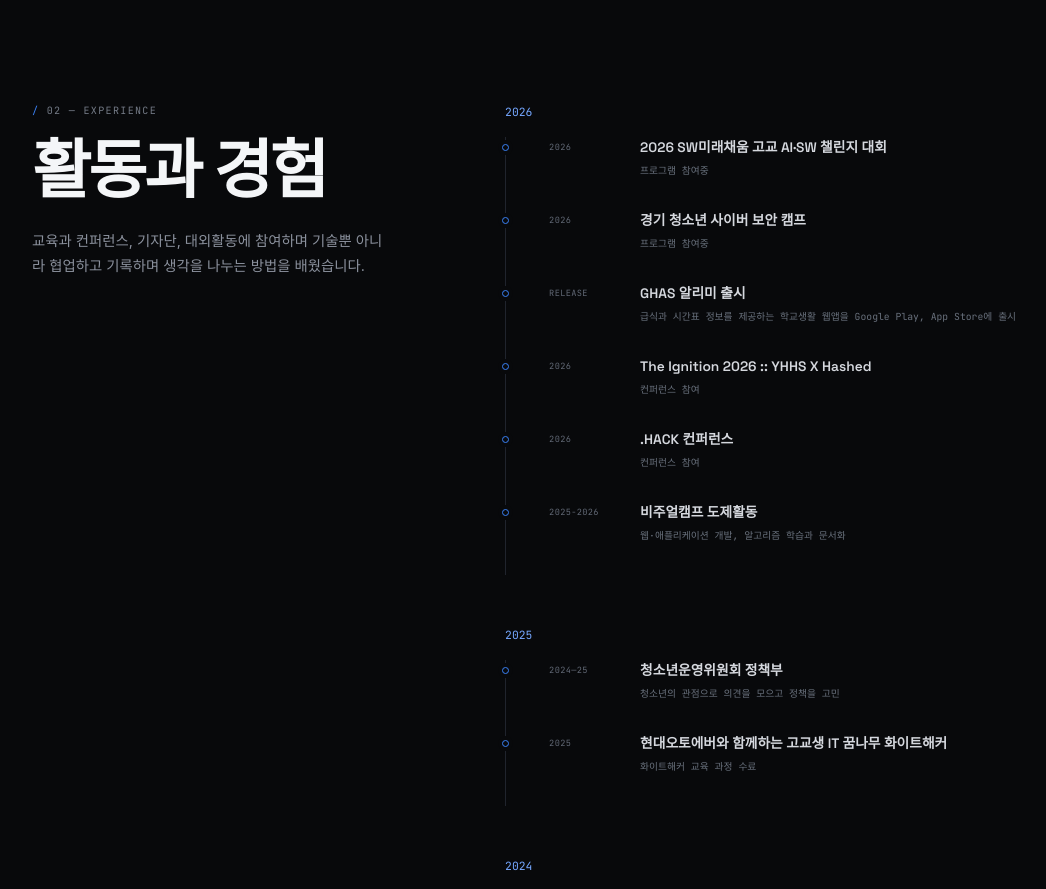
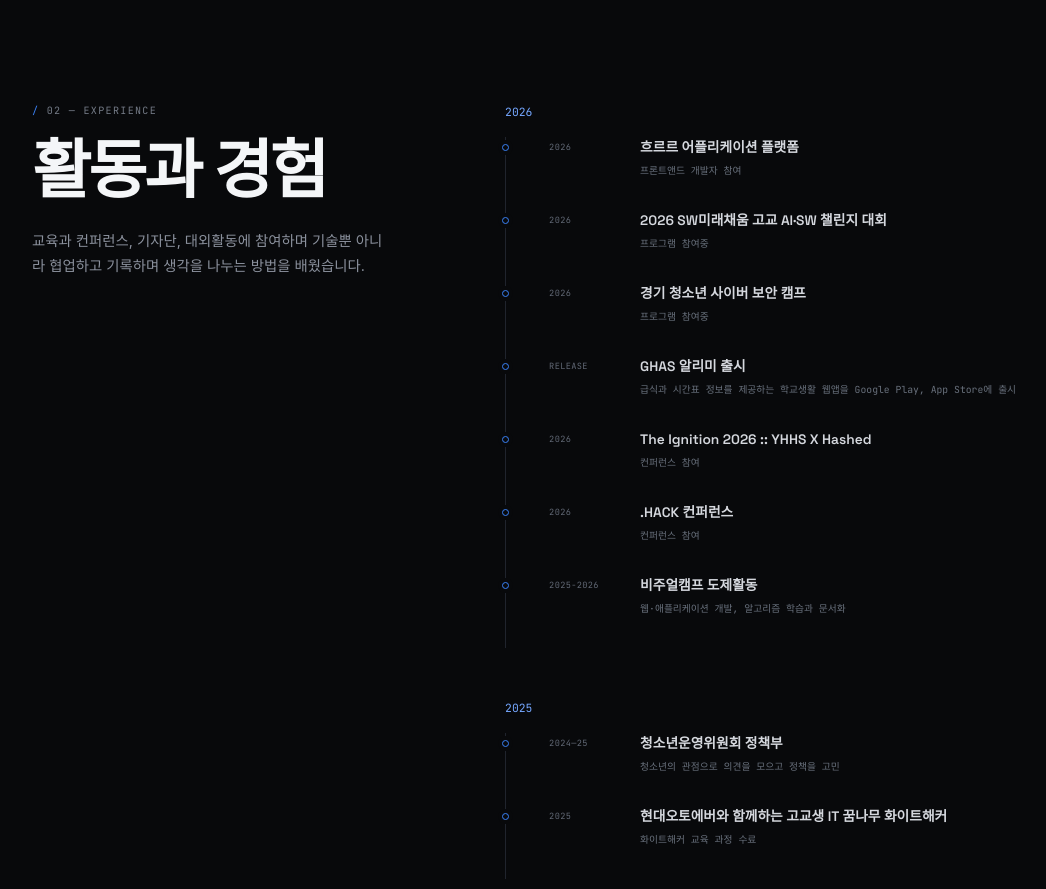
Before and after one commit to luka0116kjh/portfolio-react, a React (Vite) app: page / in a window 1280 px wide. Shown: the part 2020-2909 px from the top of the page, without its empty margins (103-1149 px from the left). Built offline with nearby package versions, Linux system fonts and the light colour scheme; a web font is replaced by a local one.

Commit message:
feat: add new activity entry for 2026 highlighting front-end development participation

```diff
--- a/src/App.jsx
+++ b/src/App.jsx
@@ -76,6 +76,7 @@ const activities = [
   {
     year: '2026',
     items: [
+      { date: '2026', title: '흐르르 어플리케이션 플랫폼', detail: '프론트앤드 개발자 참여' },
       { date: '2026', title: '2026 SW미래채움 고교 AI·SW 챌린지 대회', detail: '프로그램 참여중' },
       { date: '2026', title: '경기 청소년 사이버 보안 캠프', detail: '프로그램 참여중' },
       { date: 'RELEASE', title: 'GHAS 알리미 출시', detail: '급식과 시간표 정보를 제공하는 학교생활 웹앱을 Google Play, App Store에 출시' },
```
